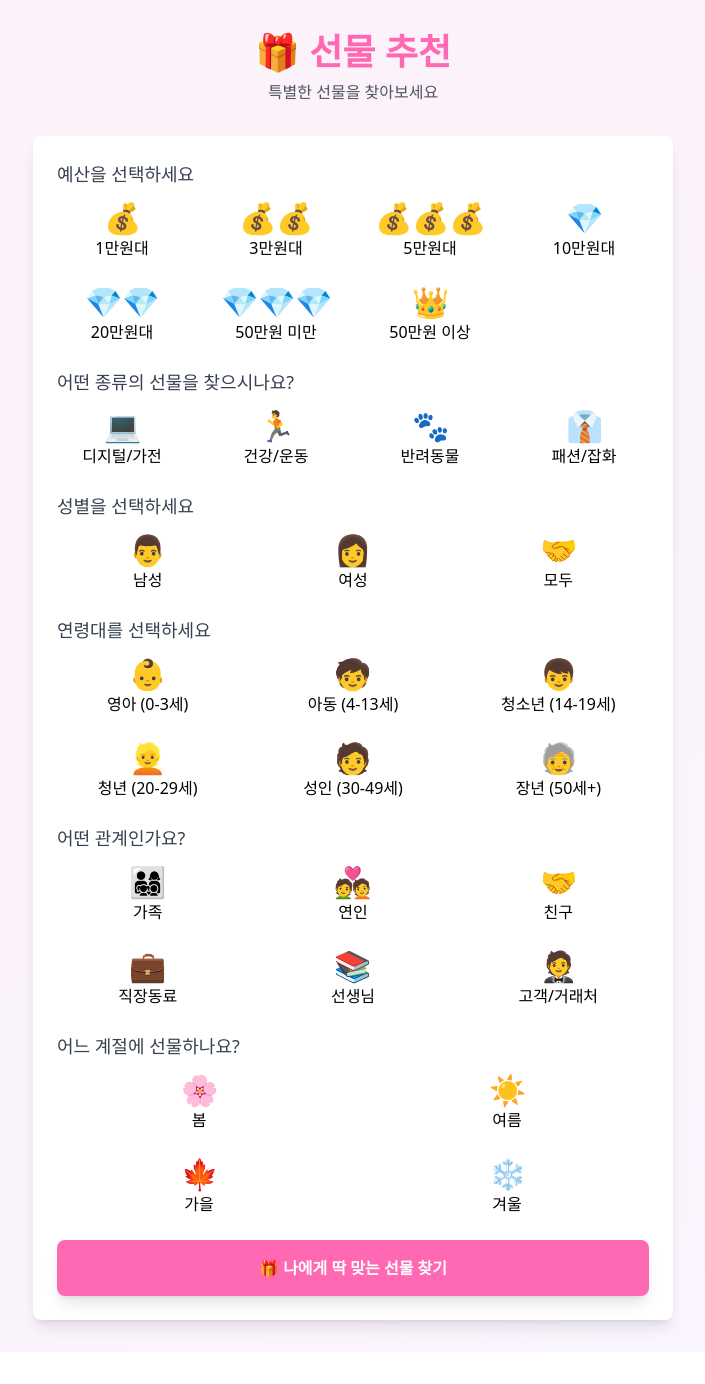
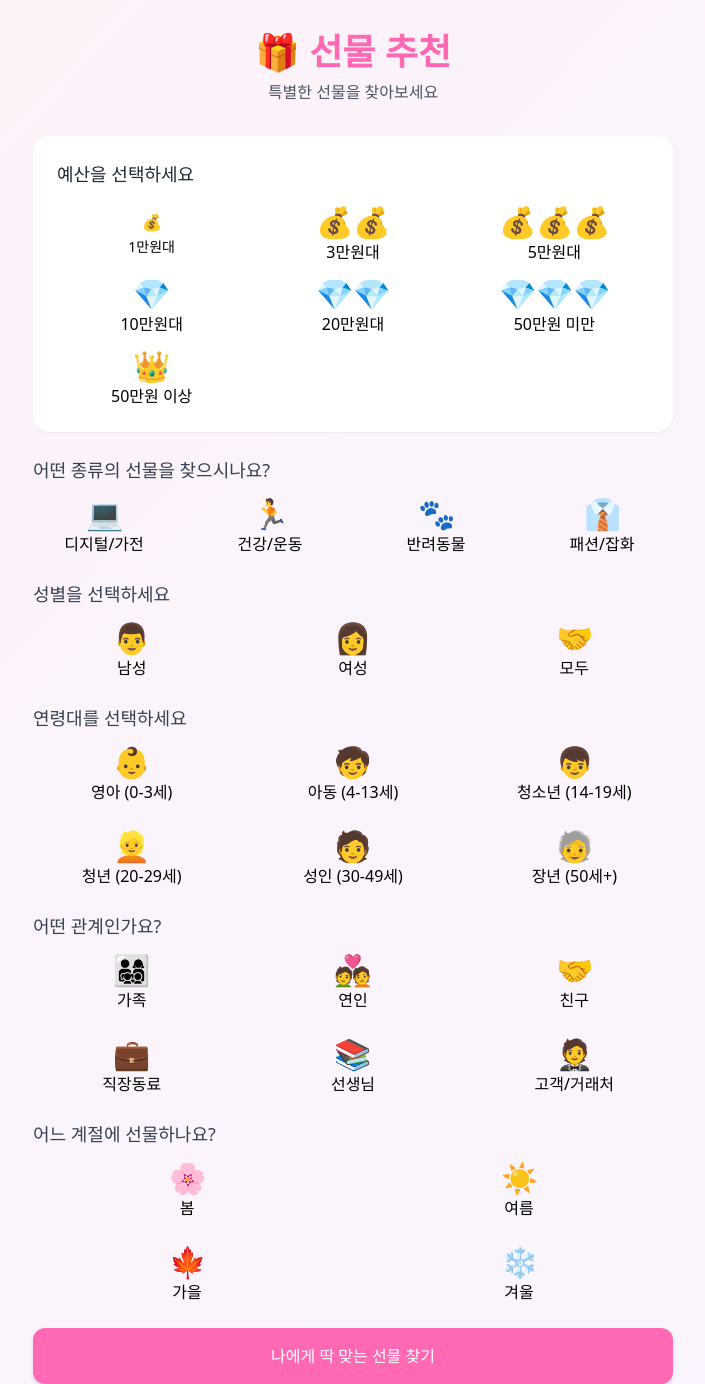
Before and after one commit to coffeemania68/gift, a plain HTML site: page index.html in a window 1280 px wide. Shown: the whole page, without its empty margins (287-992 px from the left). Before the commit the page ends 1352 px from the top, so only its background shows below. Drawn offline with nearby package versions, Linux system fonts and the light colour scheme.

Commit message:
Update index.html

```diff
--- a/index.html
+++ b/index.html
@@ -26,21 +26,16 @@
         <p class="text-gray-600">특별한 선물을 찾아보세요</p>
     </header>
 
- <!-- 필터 섹션 -->
-<main class="container mx-auto px-4 max-w-2xl">
-    <div class="bg-white rounded-lg shadow-lg p-6 mb-8">
+    <!-- 필터 섹션 -->
+    <main class="container mx-auto px-4 max-w-2xl">
         <form id="giftFilter" class="space-y-6">
-            <!-- 예산 선택 -->
-            <div class="filter-group" data-type="price">
-                <label class="block text-lg font-medium text-gray-700 mb-3">
-                    예산을 선택하세요
-                </label>
-                <div class="grid grid-cols-2 md:grid-cols-4 gap-6">
+            <!-- 예산 선택 섹션 -->
+            <section class="bg-white rounded-2xl p-6 shadow-sm">
+                <h2 class="text-lg font-medium text-gray-800 mb-4">예산을 선택하세요</h2>
+                <div class="grid grid-cols-3 gap-3">
                     <button type="button" class="category-btn" data-value="1m">
-                        <div class="icon-circle">
-                            <span class="text-3xl">💰</span>
-                        </div>
-                        <span class="mt-2">1만원대</span>
+                        <div class="icon-circle">💰</div>
+                        <span class="text-sm">1만원대</span>
                     </button>
                     <button type="button" class="category-btn" data-value="3m">
                         <div class="icon-circle">
@@ -79,7 +74,7 @@
                         <span class="mt-2">50만원 이상</span>
                     </button>
                 </div>
-            </div>
+             </section>
 
 <!-- 카테고리 선택 -->
 <div class="filter-group" data-type="category">
@@ -265,12 +260,11 @@
 </div>
 
        <!-- 검색 버튼 -->
-            <button type="submit" class="w-full bg-primary hover:bg-primary-dark text-white font-bold py-4 px-6 rounded-lg transform transition hover:scale-105 shadow-lg">
-                🎁 나에게 딱 맞는 선물 찾기
+            <button type="submit" class="w-full bg-primary text-white font-medium py-4 rounded-xl shadow-md">
+                나에게 딱 맞는 선물 찾기
             </button>
         </form>
-    </div>
-</main>
+    </main>
 
     <script src="js/filter.js"></script>
 </body>
```
